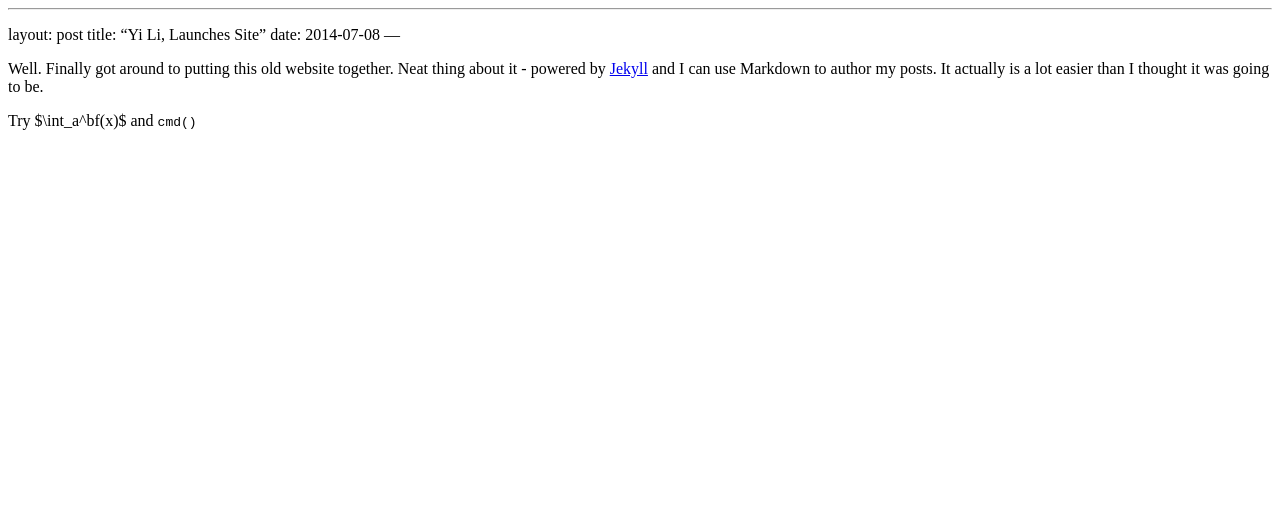
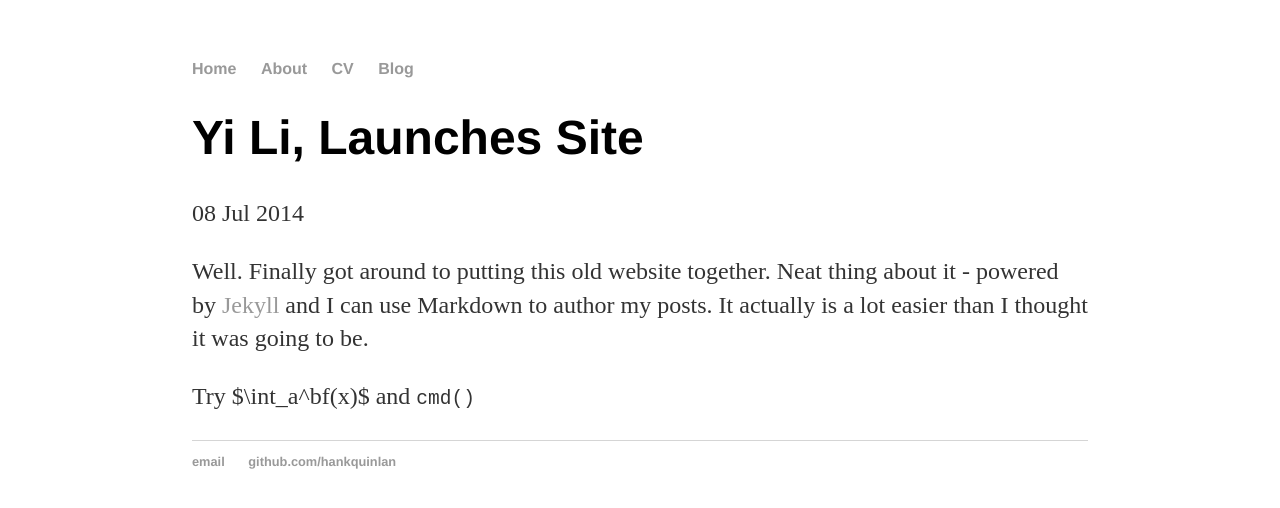
Before and after one commit to liyi-1989/liyi-1989.github.io, a Jekyll site: the page built from _posts/2014-07-08-title.md, in a window 1280 px wide. Shown: the top 508 px of the page. Built offline with Jekyll 4.4.1, drawn with Linux system fonts in a browser that asks for light colours; some of the changed lines change nothing that is shown.

Commit message:
Update 2014-07-08-title.md

```diff
--- a/_posts/2014-07-08-title.md
+++ b/_posts/2014-07-08-title.md
@@ -1,6 +1,3 @@
-
-<script type="text/javascript" src="http://cdn.mathjax.org/mathjax/latest/MathJax.js?config=TeX-AMS-MML_HTMLorMML"></script>
-
 ---
 layout: post
 title: "Yi Li, Launches Site"
@@ -11,3 +8,6 @@
 It actually is a lot easier than I thought it was going to be.
 
 Try $\int_a^bf(x)$ and `cmd()`
+
+
+<script type="text/javascript" src="http://cdn.mathjax.org/mathjax/latest/MathJax.js?config=TeX-AMS-MML_HTMLorMML"></script>
```
